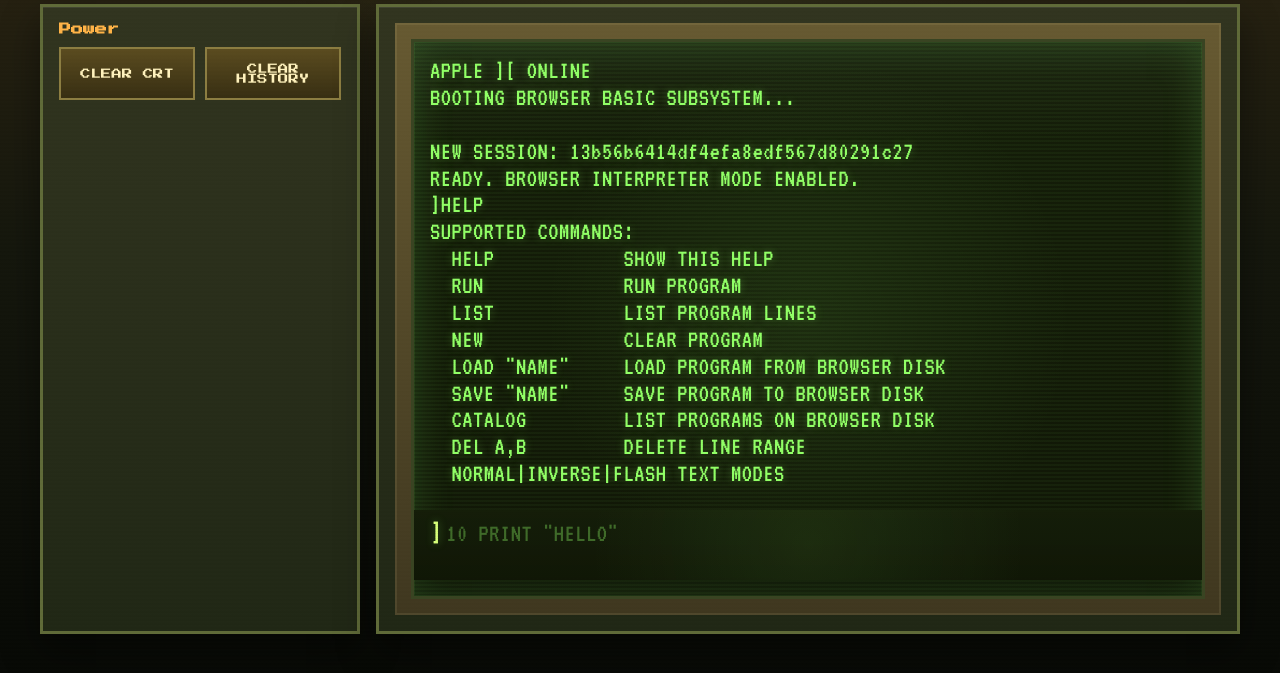
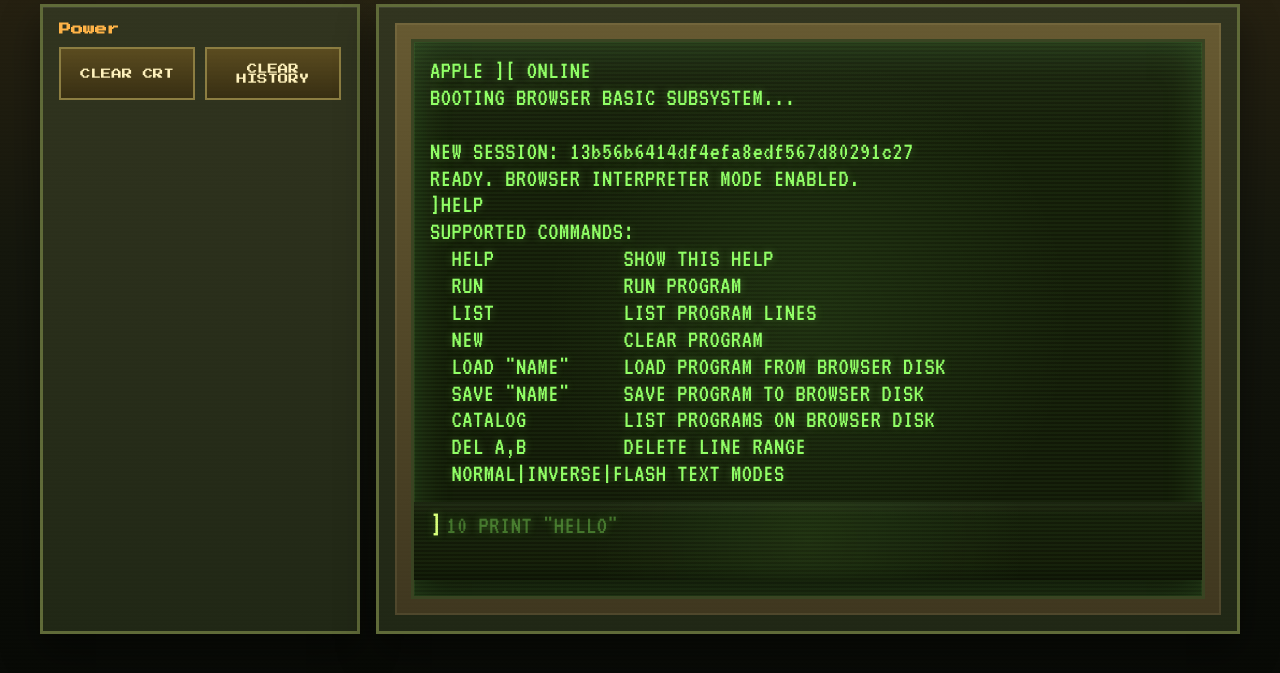
Before and after one commit to PatAltimore/applesoft-emulator, a website: page web/index.html in a window 1280 px wide. Shown: the part 111-784 px from the top of the page. Drawn offline with Linux system fonts and the light colour scheme; no server answers.

Commit message:
style: enhance command bar appearance with background gradients and z-index adjustments

```diff
--- a/web/styles.css
+++ b/web/styles.css
@@ -346,6 +346,19 @@ button:focus-visible {
   margin-left: -1rem;
   margin-right: -1rem;
   padding: 0 1rem;
+  padding-bottom: 0.5rem;
+}
+
+.command-bar::before {
+  content: "";
+  position: absolute;
+  inset: 0;
+  pointer-events: none;
+  z-index: -1;
+  background:
+    linear-gradient(180deg, rgba(255,255,255,0.03), transparent 18%),
+    linear-gradient(0deg, rgba(0,0,0,0.15), transparent 18%),
+    repeating-linear-gradient(180deg, transparent 0 2px, rgba(145, 255, 102, 0.045) 2px 4px);
 }
 
 .prompt {
@@ -355,6 +368,8 @@ button:focus-visible {
   text-shadow: 0 0 8px rgba(145, 255, 102, 0.35);
   line-height: 1.2;
   padding-top: 0.3rem;
+  position: relative;
+  z-index: 2;
 }
 
 textarea {
@@ -368,6 +383,9 @@ textarea {
   font-size: 1.6rem;
   letter-spacing: 0.02em;
   padding: 0.3rem 0 0.55rem 0;
+  text-shadow: 0 0 8px rgba(145, 255, 102, 0.3);
+  position: relative;
+  z-index: 2;
 }
 
 textarea::placeholder {
```
